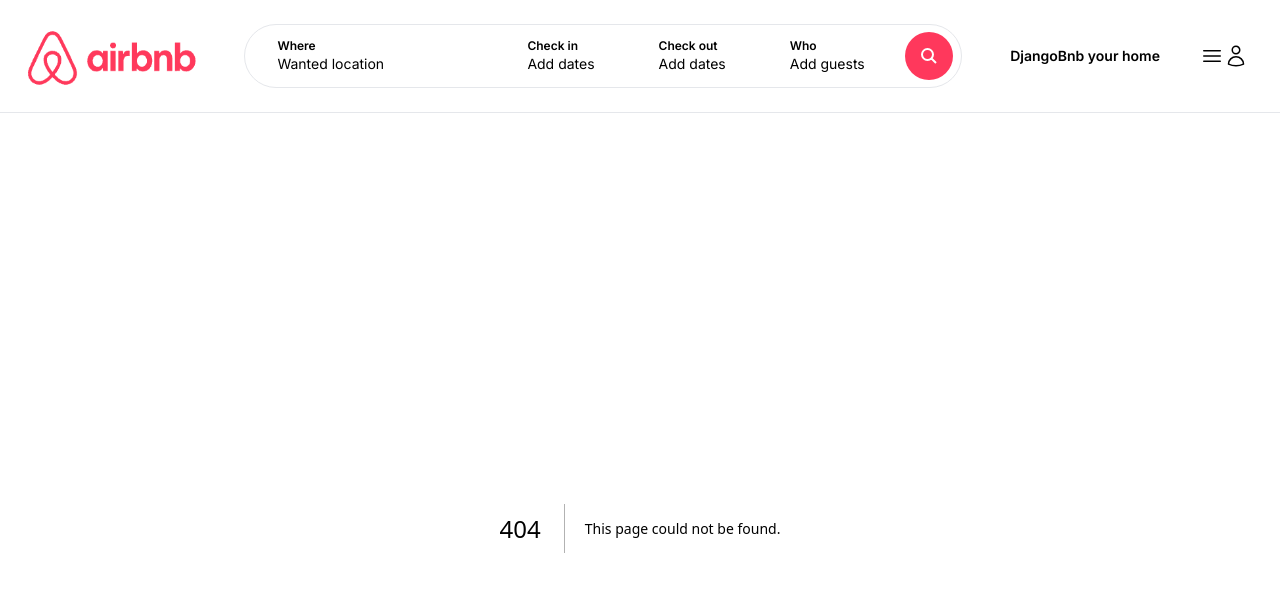
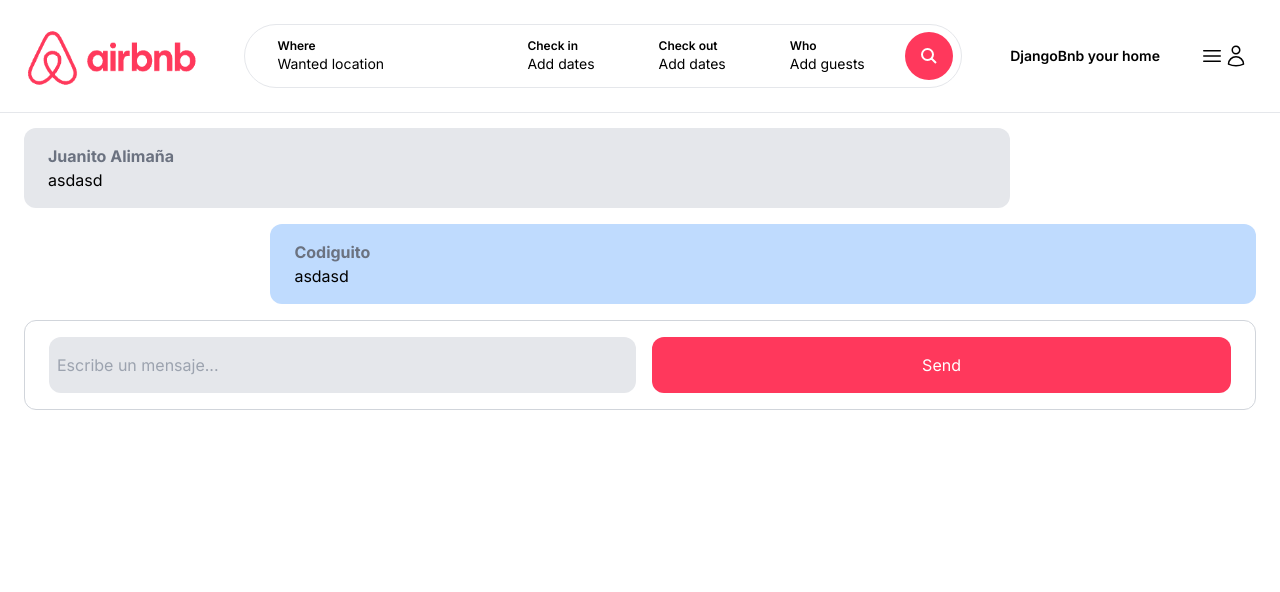
Before and after one commit to JesusGarciaShakur/DjangoBnb, a Next.js app: page /inbox/1 in a window 1280 px wide. Before the commit this address had no page. Shown: the top 592 px of the page. Built offline with nearby package versions, Linux system fonts and the light colour scheme.

Commit message:
Detail page for chat (static)

```diff
--- /dev/null
+++ b/app/components/forms/CustomButton.tsx
@@ -0,0 +1,20 @@
+interface CustomButtonProps {
+    label: string;
+    className: String;
+    onClick: () => void;
+}
+
+const CustomButton: React.FC<CustomButtonProps> = ({
+    label,
+    className,
+    onClick
+}) => {
+    return (
+        <div
+        onClick={onClick}
+        className={`w-full py-4 bg-airbnb hover:bg-airbnb-dark text-white text-center rounded-xl transition cursor-pointer $(className)`}>
+            {label}
+        </div>
+    );
+};
+export default CustomButton;
--- /dev/null
+++ b/app/components/inbox/ConversationDetail.tsx
@@ -0,0 +1,34 @@
+'use client';
+
+import CustomButton from "../forms/CustomButton";
+
+const ConversationDetail = () => {
+    return (
+        <>
+            <div className="max-h-[400px] overflow-auto flex flex-col space-y-4">
+                <div className="w-[80%] py-4 px-6 rounded-xl bg-gray-200">
+                    <p className="font-bold text-gray-500">Juanito Alimaña</p>
+                    <p>asdasd</p>
+                </div>
+                <div className="w-[80%] ml-[20%] py-4 px-6 rounded-xl bg-blue-200">
+                    <p className="font-bold text-gray-500">Codiguito</p>
+                    <p>asdasd</p>
+                </div>
+            </div>
+            {/* <div className="mt-4 py-4 px-6 flex items-center border border-gray-300 space-x-4 rounded-xl"></div> */}
+            <div className="mt-4 py-4 px-6 flex border border-gray-300 space-x-4 rounded-xl">
+                <input
+                    type="text"
+                    placeholder="Escribe un mensaje..."
+                    className="w-full p-2 bg-gray-200 rounded-xl"
+                />
+                <CustomButton
+                    label='Send'
+                    onClick={() => {console.log('Le puchaste...')}}
+                    className="w-[100px]"
+                />
+            </div>
+        </>
+    );
+};
+export default ConversationDetail;
--- /dev/null
+++ b/app/inbox/[id]/page.tsx
@@ -0,0 +1,11 @@
+import ConversationDetail from "@/app/components/inbox/ConversationDetail";
+
+
+const ConversationPage = () => {
+    return (
+        <main className="max-w-[1500px] mx-auto px-6 pb-6">
+            <ConversationDetail />
+        </main>
+    );
+}
+export default ConversationPage;
--- a/app/inbox/page.tsx
+++ b/app/inbox/page.tsx
@@ -1,4 +1,4 @@
-import Conversation from "../components/inbox/conversation";
+import Conversation from "../components/inbox/Conversation";
 
 const InboxPage = () => {
     return (
--- a/app/myreservations/page.tsx
+++ b/app/myreservations/page.tsx
@@ -9,7 +9,7 @@
             <div>
                 <div className="p-5 mt-4 grid grid-cols-1 md:grid-cols-4 gap-4 sahdow-md border border-gray-300 rounded-xl">
                     <div className="col-span-1">
-                        <div className="relative overflow-hidden aspect-square rounded-xl">
+                        <div className="overflow-hidden aspect-square rounded-xl relative">
                             <Image
                             fill
                             src="/beach_1.jpg"
--- a/app/properties/[id]/page.tsx
+++ b/app/properties/[id]/page.tsx
@@ -19,7 +19,7 @@
                             4 guests -  2 bedrooms -1 bathroom
                         </span>
                     <hr />
-                    <div className="py-6 flex items-center space-x-4">
+                    <div className="py-6 flex items-center space-x-4 relative">
                         <Image
                         src='/profile_pic_1.jpeg'
                         width={50}
```
